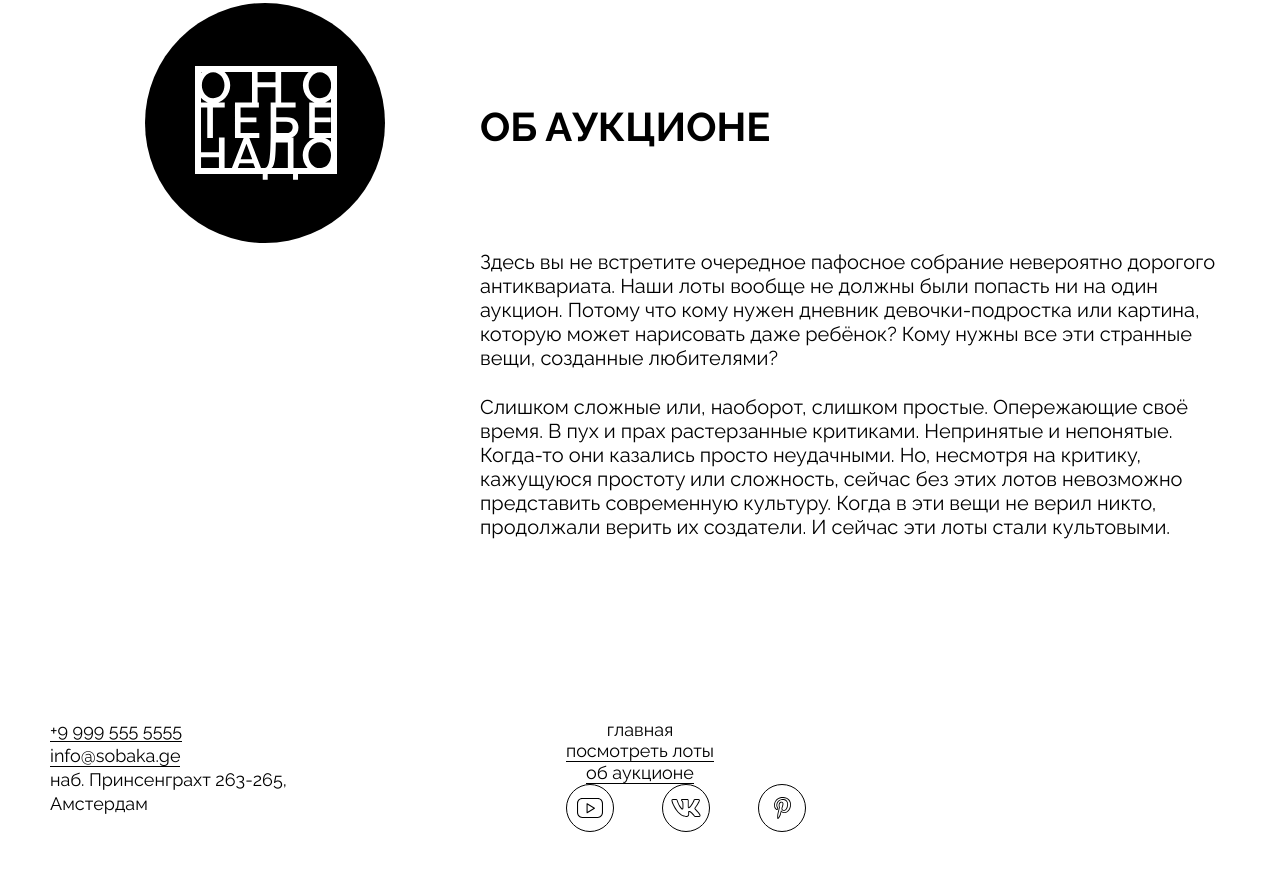
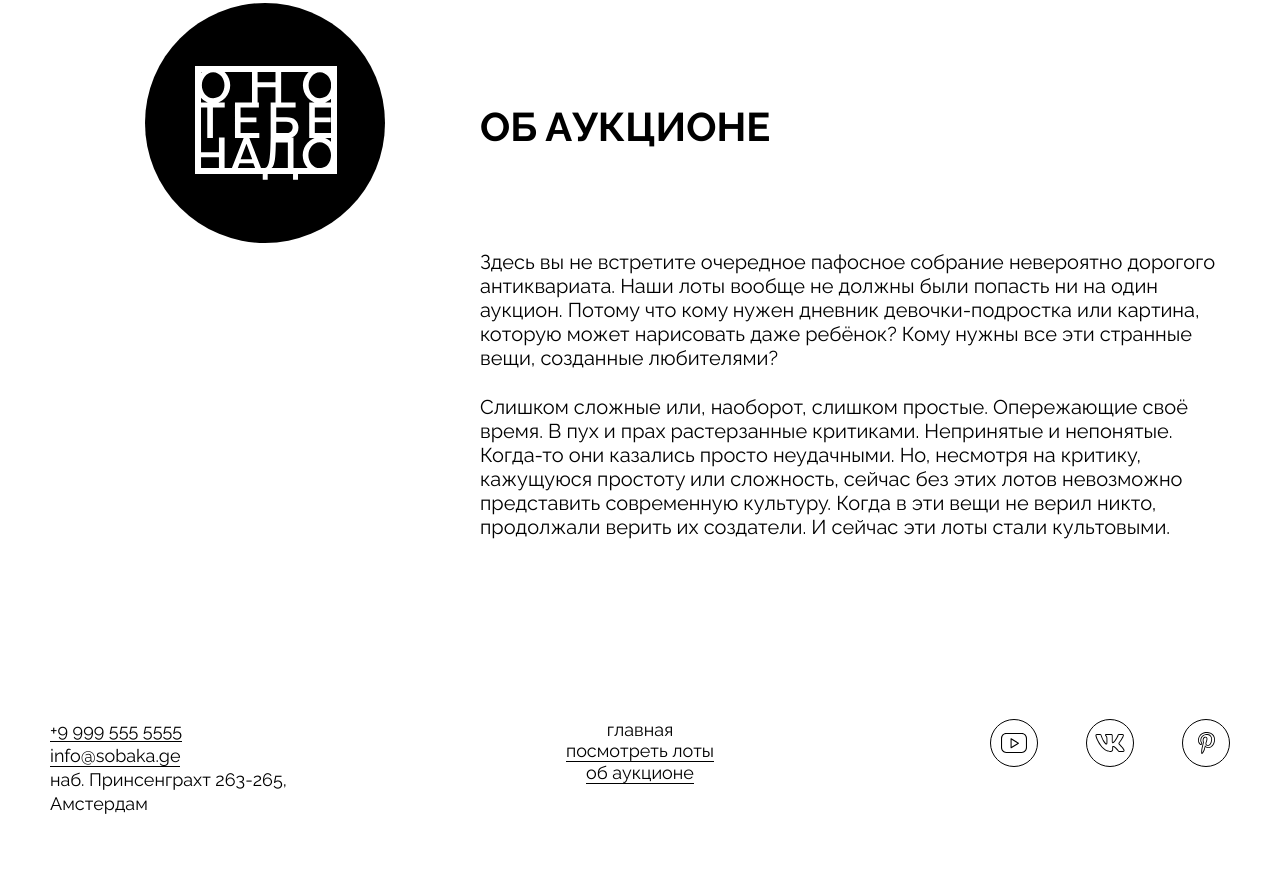
Before and after one commit to EvStrIc/ono-tebe-nado, a plain HTML site: page index.html in a window 1280 px wide. Shown: the part 2394-3264 px from the top of the page. Drawn offline with Linux system fonts and the light colour scheme.

Commit message:
Чистовой подвал страницы

```diff
--- a/styles/style.css
+++ b/styles/style.css
@@ -278,11 +278,11 @@
 
 .footer {
   display: grid;
-  grid-template-rows: 1fr;
+  grid-template-rows: 97px;
   grid-template-columns: 1fr 149px 1fr;
-  justify-content: start;
+  row-gap: 356px;
+  place-content: start space-between;
   margin: 0 50px 90px;
-
 }
 
 .footer__menu-list {
@@ -311,13 +311,14 @@
 }
 
 .footer__social-list {
+  justify-self: end;
   display: flex;
   flex-direction: row;
   justify-content: space-between;
   align-items: start;
   list-style: none;
+  height: 48px;
   width: 240px;
-  height: 48px;
 }
 
 .footer__social-icon {
```
Also changed, not shown: index.html (+1 -1 lines).
